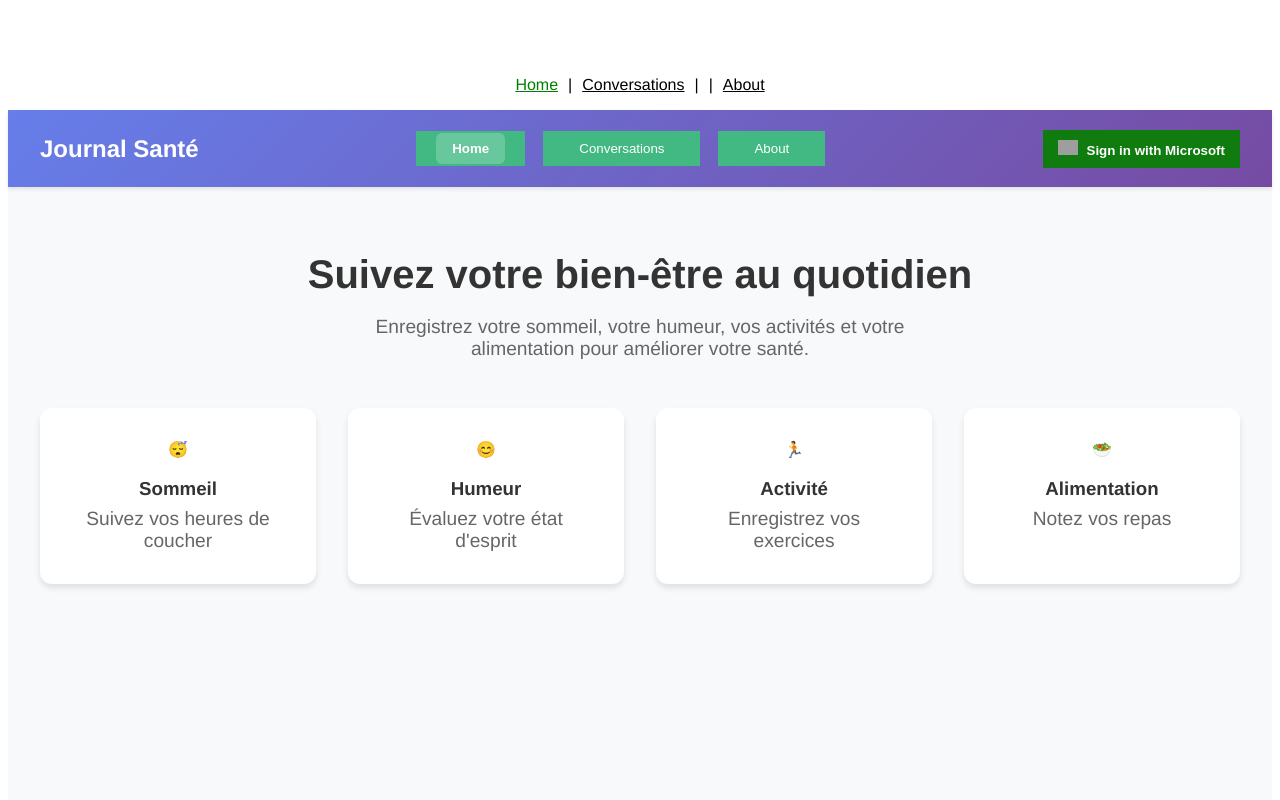
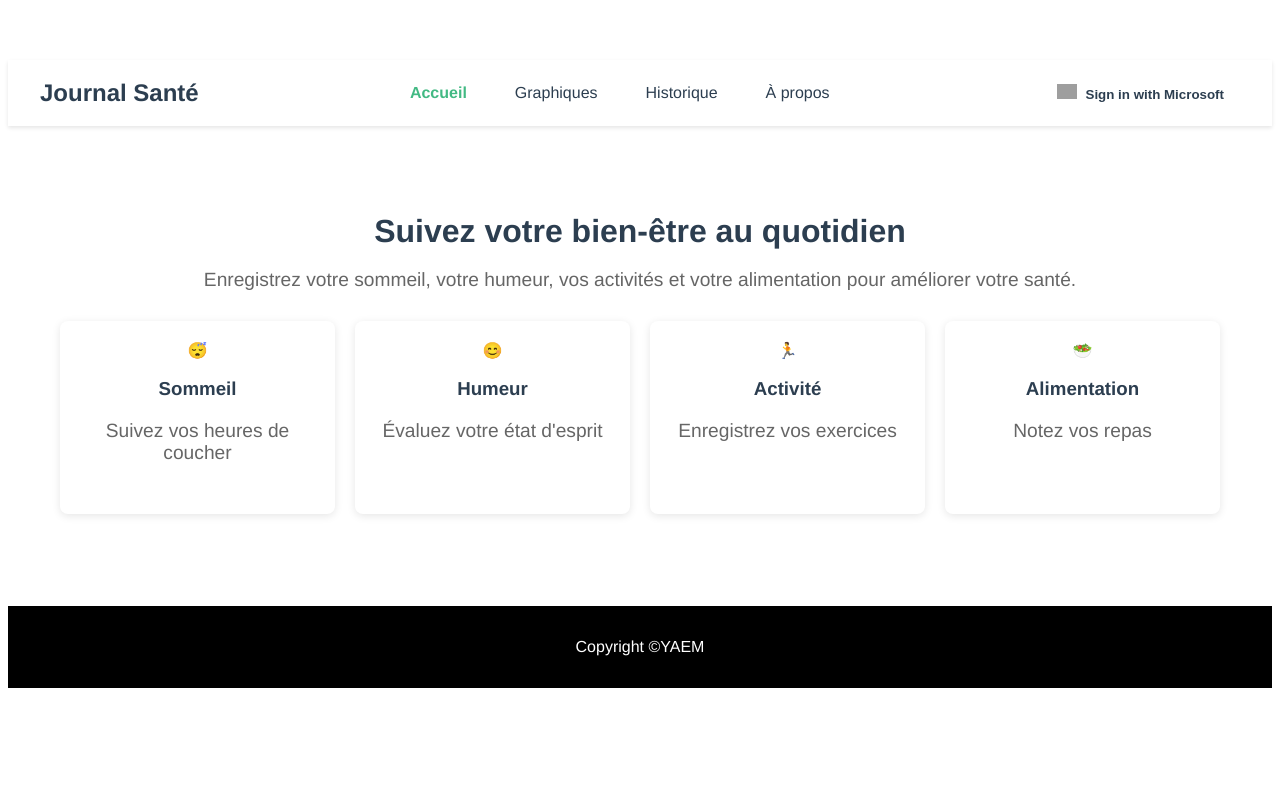
Before and after one commit to sarusman/PROJET_WEB-Journal-de-Sante-Personnel-et-Bien-etre, a Vue app: page / in a window 1280 px wide. Shown: the top 800 px of the page. Built offline with nearby package versions, Linux system fonts and the light colour scheme; grey boxes are pictures that could not be loaded.

Commit message:
ProjetVersion1.4 Modif et clean visu

```diff
--- a/src/components/BaseLayout.vue
+++ b/src/components/BaseLayout.vue
@@ -1,17 +1,27 @@
 <template>
 <div>
-	<header>
-		<nav>
-			<RouterLink to="/">Home</RouterLink><a>|</a>
-			<RouterLink to="/conversations">Conversations</RouterLink><a>|</a>
-			<button v-if="currentUser" @click="signOut">Sign out</button><a>|</a>
-			<RouterLink to="/about">About</RouterLink>
+  <header class="header">
+    <nav class="nav-bar">
+      <div class="nav-left">
+        <h1 class="app-title">Journal Santé</h1>
+      </div>
+      <div class="nav-center">
+        <RouterLink to="/">Accueil</RouterLink>
+        <RouterLink to="/health-charts">Graphiques</RouterLink>
+        <RouterLink to="/history">Historique</RouterLink>
+        <RouterLink to="/about">À propos</RouterLink>
+      </div>
+      <div class="nav-right">
+        <SignInButton v-if="!currentUser" />
+        <button v-else @click="signOut">Déconnexion</button>
+      </div>
     </nav>
+  </header>
 
-	</header>
   <main>
     <slot />
   </main>
+
   <footer>
     <p>Copyright ©YAEM</p>
   </footer>
@@ -20,9 +30,12 @@
 
 <script>
 import { useStore } from 'vuex'
-import { useCurrentUser } from  '@/lib/useCurrentUser'//'C:\\Users\\Muken\\Documents\\EfreiS2\\GIT\\Web_dev\\TP4_dev_web\\TP3_vue-oauth-microsoft-graph\\src\\pages\\HomePage.vue'
+import { useCurrentUser } from '@/lib/useCurrentUser'
+import SignInButton from '@/components/SignInButton.vue'
+
 export default {
   name: 'BaseLayout',
+  components: { SignInButton },
   setup() {
     const store = useStore()
     const signOut = () => {
@@ -35,29 +48,55 @@ export default {
 </script>
 
 <style scoped>
-div {
-	flex-direction: column;
+.header {
+  background: #fff;
+  box-shadow: 0 2px 4px rgba(0,0,0,0.1);
+  padding: 1rem;
 }
-header {
-	text-align: center;
-	padding: 1rem 0;
+
+.nav-bar {
+  display: flex;
+  justify-content: space-between;
+  align-items: center;
+  max-width: 1200px;
+  margin: 0 auto;
 }
-a, button {
-	color: black;
-	margin: 0 5px;
+
+.nav-left .app-title {
+  margin: 0;
+  font-size: 1.5rem;
+  color: #2c3e50;
 }
-.router-link-active {
-	color: green;
+
+.nav-center {
+  display: flex;
+  gap: 1rem;
 }
-button {
+
+.nav-center a {
+  color: #2c3e50;
+  text-decoration: none;
+  padding: 0.5rem 1rem;
+}
+
+.nav-center a.router-link-active {
+  color: #42b983;
+  font-weight: bold;
+}
+
+.nav-right button {
   background: none;
   border: none;
-	font: inherit;
+  color: #2c3e50;
   cursor: pointer;
+  padding: 0.5rem 1rem;
 }
+
 footer {
   background-color: #000;
   color: #fff;
   text-align: center;
+  padding: 1rem;
+  margin-top: 2rem;
 }
 </style>
--- a/src/pages/HomePage.vue
+++ b/src/pages/HomePage.vue
@@ -1,21 +1,5 @@
 <template>
   <div class="page-container">
-    <header class="header">
-      <nav class="nav-bar">
-        <div class="nav-left">
-          <h1 class="app-title">Journal Santé</h1>
-        </div>
-        <div class="nav-center">
-          <BaseButton><a href="#" class="nav-link active">Home</a></BaseButton>
-          <BaseButton><a href="#" class="nav-link">Conversations</a></BaseButton>
-          <BaseButton><a href="#" class="nav-link">About</a></BaseButton>
-        </div>
-        <div class="nav-right">
-          <SignInButton />
-        </div>
-      </nav>
-    </header>
-
     <!-- Actions rapides -->
     <div v-if="currentUser" class="top-actions">
       <div class="action-buttons-top">
@@ -82,7 +66,7 @@
                 <span v-if="recentEntries[0].nutrition">🥗 {{ recentEntries[0].nutrition }}</span>
               </div>
             </div>
-            <button @click="$router.push('/history')" class="view-all">
+            <button @click="viewHistory" class="view-all">
               Voir l'historique complet →
             </button>
           </div>
@@ -124,20 +108,17 @@
 <script>
 import { ref, computed, onMounted } from 'vue'
 import { useStore } from 'vuex'
-import BaseButton from '../components/BaseButton.vue'
-import SignInButton from '../components/SignInButton.vue'
 import AsyncButton from '../components/AsyncButton.vue'
-import '../assets/HomePage.css'
 import { HealthJournalService } from '../lib/HealthJournalService.js'
 import { useRouter } from 'vue-router'
 
 export default {
   name: 'HomePage',
-  components: { BaseButton, SignInButton, AsyncButton },
+  components: { AsyncButton },
   setup() {
     const store = useStore()
+    const router = useRouter()
     const currentUser = computed(() => store.state.user)
-    const router = useRouter()
     const showEntryModal = ref(false)
     const userEntries = ref([])
     const newEntryData = ref({
@@ -191,7 +172,7 @@ export default {
     }
 
     const viewHistory = () => {
-      console.log('TODO: history')
+      router.push('/history')
     }
 
     const getTodayData = (type) => {
@@ -234,3 +215,176 @@ export default {
   }
 }
 </script>
+
+<style scoped>
+.page-container {
+  max-width: 1200px;
+  margin: 0 auto;
+  padding: 20px;
+}
+
+.top-actions {
+  margin-bottom: 20px;
+}
+
+.action-buttons-top {
+  display: flex;
+  gap: 10px;
+  flex-wrap: wrap;
+}
+
+.user-welcome {
+  margin-bottom: 30px;
+  padding: 20px;
+  background: #f5f5f5;
+  border-radius: 8px;
+}
+
+.welcome-section {
+  text-align: center;
+  padding: 40px 20px;
+}
+
+.hero h2 {
+  font-size: 2rem;
+  margin-bottom: 15px;
+}
+
+.hero p {
+  font-size: 1.2rem;
+  color: #666;
+  margin-bottom: 30px;
+}
+
+.features-grid {
+  display: grid;
+  grid-template-columns: repeat(auto-fit, minmax(200px, 1fr));
+  gap: 20px;
+  margin-top: 30px;
+}
+
+.feature-card {
+  background: white;
+  border-radius: 8px;
+  padding: 20px;
+  box-shadow: 0 2px 8px rgba(0,0,0,0.1);
+  text-align: center;
+}
+
+.feature-card .emoji {
+  font-size: 2rem;
+  margin-bottom: 10px;
+}
+
+.dashboard {
+  margin-top: 30px;
+}
+
+.today-summary h3, .recent-entries h3 {
+  margin-bottom: 20px;
+  font-size: 1.5rem;
+}
+
+.summary-cards {
+  display: grid;
+  grid-template-columns: repeat(auto-fit, minmax(200px, 1fr));
+  gap: 20px;
+  margin-bottom: 30px;
+}
+
+.summary-card {
+  background: white;
+  border-radius: 8px;
+  padding: 15px;
+  box-shadow: 0 2px 4px rgba(0,0,0,0.1);
+  text-align: center;
+}
+
+.entry-item.highlight {
+  background: #f0f9ff;
+  border-left: 4px solid #42b983;
+  padding: 15px;
+  margin-bottom: 10px;
+}
+
+.view-all {
+  background: none;
+  border: none;
+  color: #42b983;
+  cursor: pointer;
+  padding: 5px 0;
+  font-size: 0.9em;
+}
+
+.empty-state {
+  padding: 20px;
+  background: #f5f5f5;
+  border-radius: 8px;
+  text-align: center;
+  color: #666;
+}
+
+/* Styles du modal */
+.modal-overlay {
+  position: fixed;
+  top: 0;
+  left: 0;
+  right: 0;
+  bottom: 0;
+  background: rgba(0,0,0,0.5);
+  display: flex;
+  justify-content: center;
+  align-items: center;
+  z-index: 1000;
+}
+
+.modal-content {
+  background: white;
+  padding: 30px;
+  border-radius: 8px;
+  width: 100%;
+  max-width: 500px;
+}
+
+.form-group {
+  margin-bottom: 20px;
+}
+
+.form-group label {
+  display: block;
+  margin-bottom: 5px;
+  font-weight: bold;
+}
+
+.form-group input,
+.form-group textarea {
+  width: 100%;
+  padding: 10px;
+  border: 1px solid #ddd;
+  border-radius: 4px;
+}
+
+.modal-buttons {
+  display: flex;
+  justify-content: flex-end;
+  gap: 10px;
+  margin-top: 20px;
+}
+
+.modal-buttons button {
+  padding: 10px 20px;
+  border-radius: 4px;
+  cursor: pointer;
+}
+
+.modal-buttons button[type="button"] {
+  background: #f5f5f5;
+  border: 1px solid #ddd;
+}
+
+.modal-buttons button[type="submit"] {
+  background: #42b983;
+  color: white;
+  border: none;
+}
+</style>
```
Lines whose indentation alone changed are shown as unchanged.
